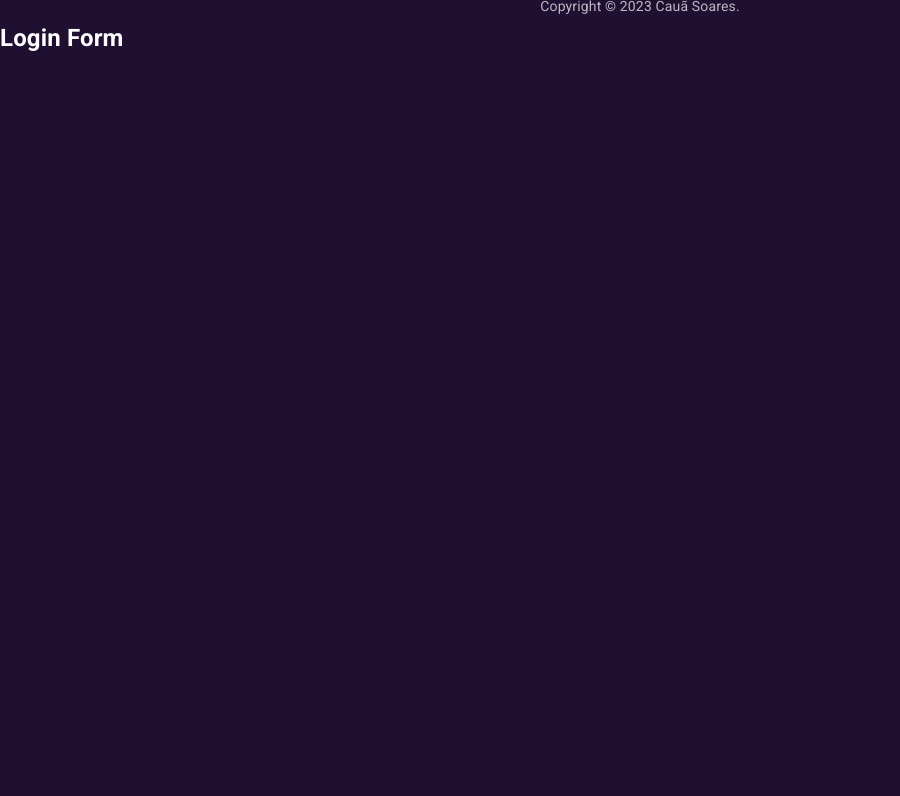
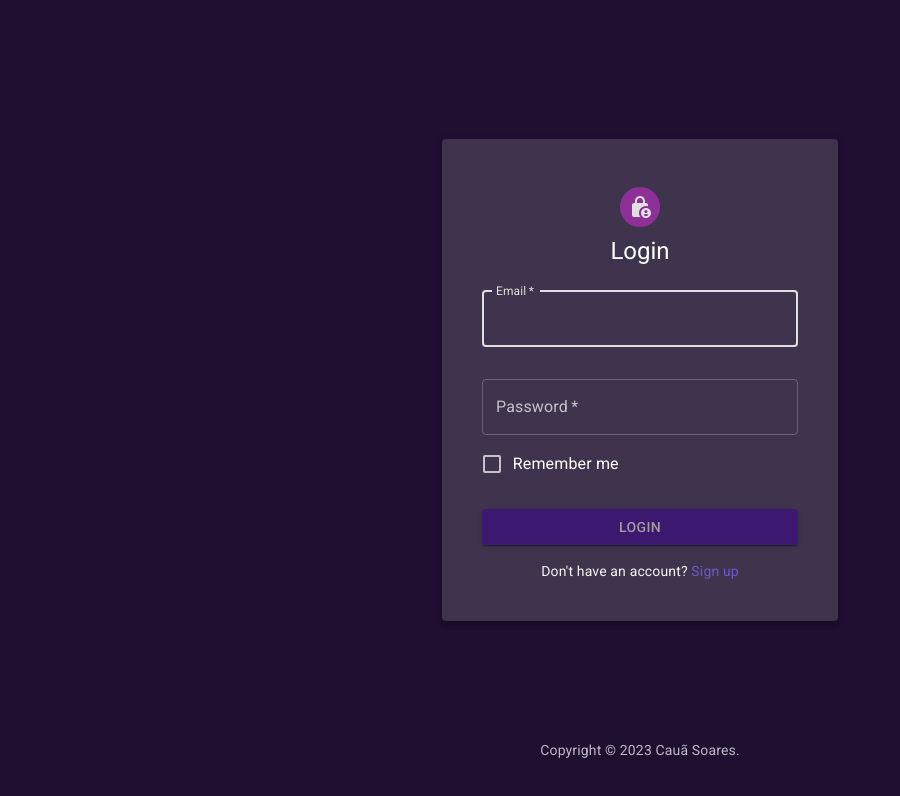
Before and after one commit to ocsoares/Auth-Form-NextJS, a Next.js app: page /auth/login in a window 1280 px wide. Shown: the top 796 px of the page, without its empty margins (0-900 px from the left). Built offline with nearby package versions, Linux system fonts and the light colour scheme.

Commit message:
feat: add login page

```diff
--- /dev/null
+++ b/src/app/auth/login/components/LoginBox.tsx
@@ -0,0 +1,25 @@
+"use client";
+
+import { Box } from "@mui/material";
+import { PropsWithChildren } from "react";
+
+export function LoginBox({ children }: PropsWithChildren) {
+  // MUDAR ISSO para o Login !!!!
+  const handleSubmit = (event: React.FormEvent<HTMLFormElement>) => {
+    event.preventDefault();
+    const data = new FormData(event.currentTarget);
+
+    console.log({
+      email: data.get("email"),
+      password: data.get("password"),
+    });
+  };
+
+  return (
+    <div>
+      <Box component="form" noValidate onSubmit={handleSubmit} sx={{ mt: 3 }}>
+        {children}
+      </Box>
+    </div>
+  );
+}
--- a/src/app/auth/login/page.tsx
+++ b/src/app/auth/login/page.tsx
@@ -1,7 +1,97 @@
+import {
+  Avatar,
+  Box,
+  Button,
+  Checkbox,
+  Container,
+  FormControlLabel,
+  Grid,
+  Link,
+  Paper,
+  Typography,
+} from "@mui/material";
+import { LockPerson } from "@mui/icons-material";
+import { LoginBox } from "./components/LoginBox";
+import { AuthTextField } from "../components/AuthTextField";
+
 export default function LoginForm() {
   return (
-    <div>
-      <h2>Login Form</h2>
-    </div>
+    <Container
+      component="main"
+      maxWidth="xs"
+      sx={{
+        display: "flex",
+        flexDirection: "column",
+        alignItems: "center",
+        justifyContent: "center",
+        minHeight: "100vh",
+      }}
+    >
+      <Paper
+        elevation={4}
+        sx={{
+          padding: 5,
+          marginBottom: 5,
+        }}
+      >
+        <Box
+          sx={{
+            display: "flex",
+            flexDirection: "column",
+            alignItems: "center",
+          }}
+        >
+          <Avatar sx={{ m: 1, bgcolor: "#8F3098" }}>
+            <LockPerson color="secondary" />
+          </Avatar>
+          <Typography variant="h5">Login</Typography>
+          <LoginBox>
+            <Grid container spacing={4}>
+              <AuthTextField
+                autoFocus={true}
+                id="email"
+                name="email"
+                type="email"
+                label="Email"
+              />
+              <AuthTextField
+                id="password"
+                name="password"
+                type="password"
+                label="Password"
+              />
+              <FormControlLabel
+                control={<Checkbox value="remember" color="primary" />}
+                label="Remember me"
+                sx={{ mt: 1, ml: 2.6 }}
+              />
+            </Grid>
+            <Button
+              type="submit"
+              fullWidth
+              variant="contained"
+              sx={{ mt: 3, mb: 2 }}
+            >
+              Login
+            </Button>
+            <Grid container justifyContent="center">
+              <Grid item>
+                <Typography variant="body2" color={"whitesmoke"}>
+                  {`Don't have an account?`}{" "}
+                  <Link
+                    href="signup"
+                    variant="body2"
+                    underline="hover"
+                    color={"slateblue"}
+                  >
+                    Sign up
+                  </Link>
+                </Typography>
+              </Grid>
+            </Grid>
+          </LoginBox>
+        </Box>
+      </Paper>
+    </Container>
   );
 }
```
